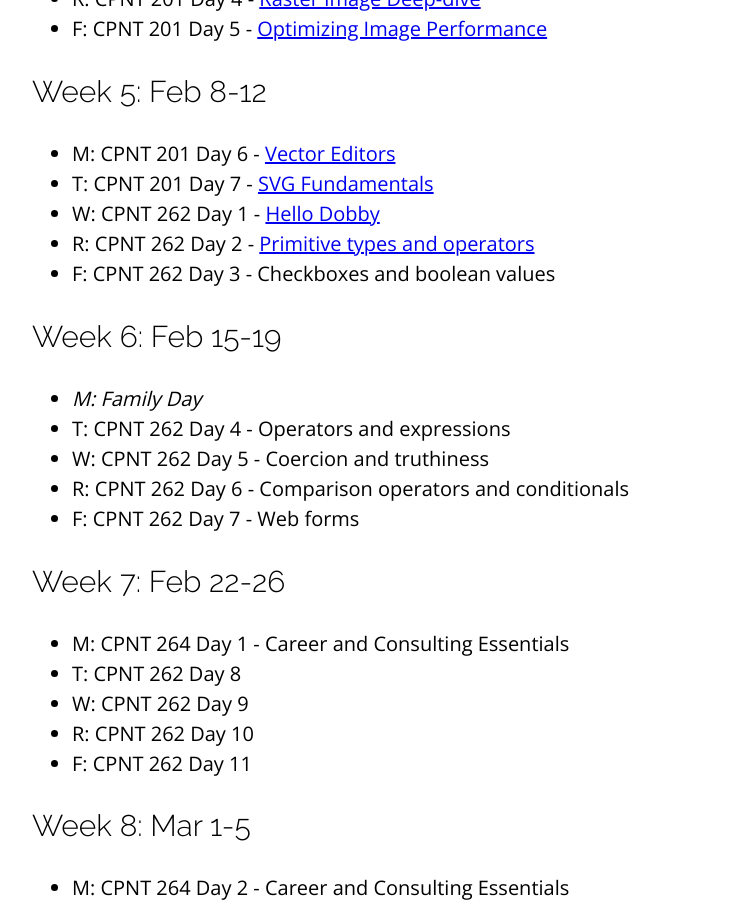
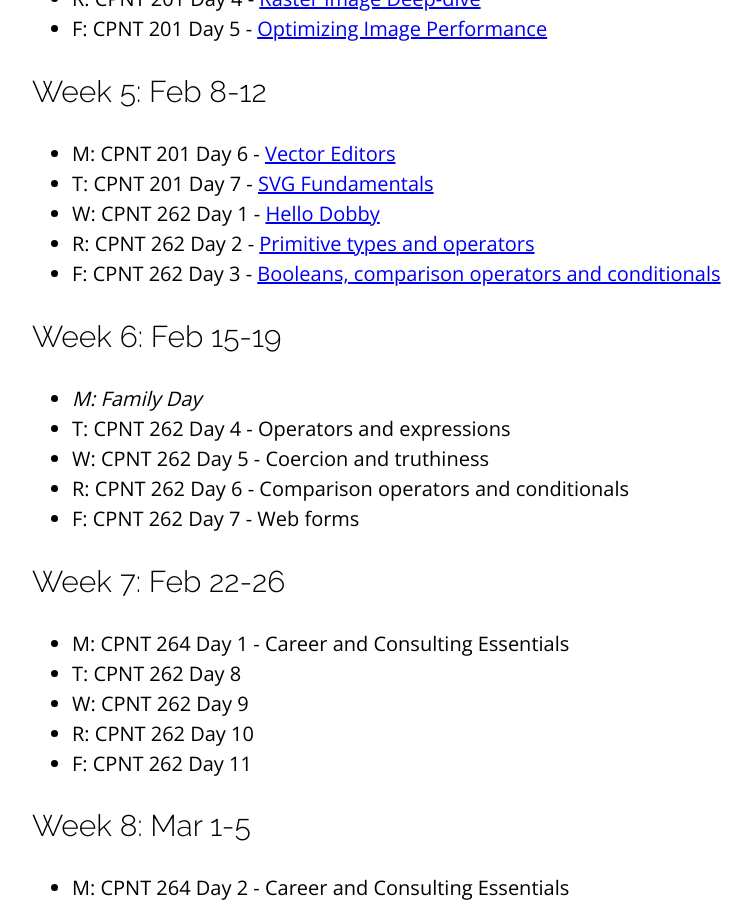
Before and after one commit to sait-wbdv/winter-2021, a Jekyll site: the page built from index.md, in a window 1280 px wide and 900 px high, scrolled down 1203 px. Shown: the whole window, without its empty margins (96-848 px from the left). Built offline with Jekyll 4.4.1, drawn with Linux system fonts in a browser that asks for light colours; nearby versions of some CDN libraries.

Commit message:
file rename

```diff
--- a/index.md
+++ b/index.md
@@ -34,8 +34,8 @@ title: "Program Schedule"
 - M: CPNT 201 Day 6 - [Vector Editors](/winter-2021{% link _posts/2021-02-08-vector-editors.md %})
 - T: CPNT 201 Day 7 - [SVG Fundamentals](/winter-2021{% link _posts/2021-02-09-svg-fundamentals.md %})
 - W: CPNT 262 Day 1 - [Hello Dobby](/winter-2021{% link _posts/2021-02-10-javascript-introduction.md %})
-- R: CPNT 262 Day 2 - [Primitive types and operators](/winter-2021{% link _posts/2021-02-11-variable-declaration-assignment.md %})
-- F: CPNT 262 Day 3 - Checkboxes and boolean values
+- R: CPNT 262 Day 2 - [Primitive types and operators](/winter-2021{% link _posts/2021-02-11-variables-numbers-math.md %})
+- F: CPNT 262 Day 3 - [Booleans, comparison operators and conditionals](/winter-2021{% link _posts/2021-02-12-boolean-comparison-conditionals.md %})
 
 ## Week 6: Feb 15-19
 - _M: Family Day_
```
Also changed, not shown: _posts/2021-02-11-variables-numbers-math.md (renamed from _posts/2021-02-11-variable-declaration-assignment.md).
